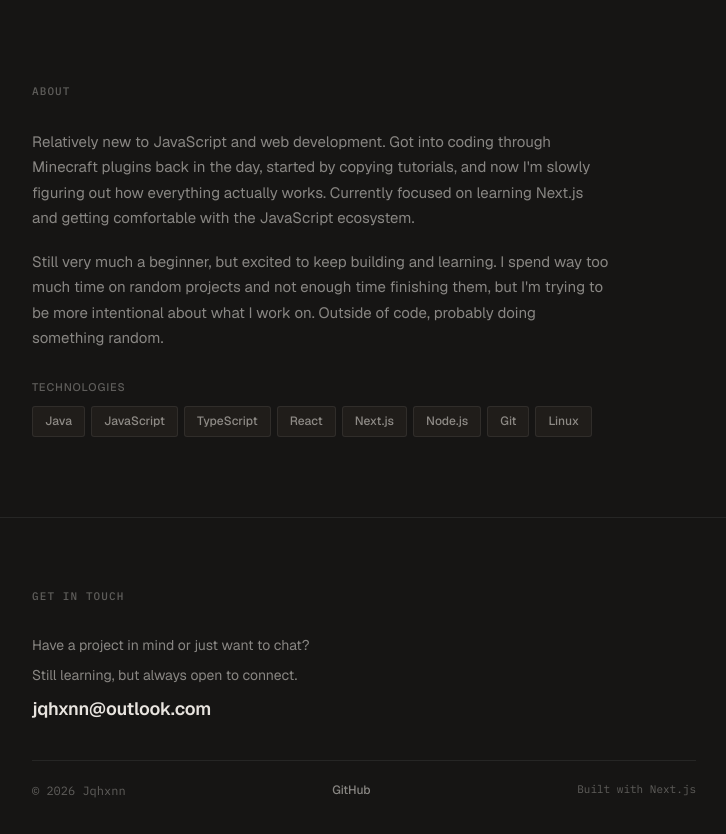
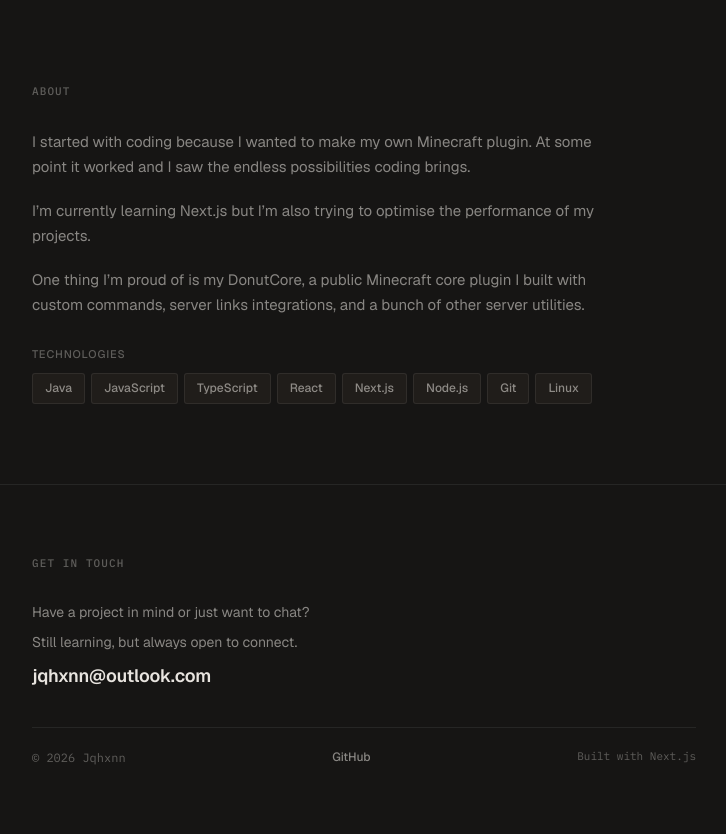
Before and after one commit to Jqhxnn/Portfolio, a Next.js app: page / in a window 1280 px wide. Shown: the part 1420-2254 px from the top of the page, without its empty margins (276-1002 px from the left). Built offline with nearby package versions, Linux system fonts and the light colour scheme.

Commit message:
Update About.jsx

```diff
--- a/components/About.jsx
+++ b/components/About.jsx
@@ -10,19 +10,17 @@ export default function About() {
 
         <div className="about fade show">
           <p className="about-text">
-            Relatively new to JavaScript and web development. Got into coding
-            through Minecraft plugins back in the day, started by copying
-            tutorials, and now I'm slowly figuring out how everything actually
-            works. Currently focused on learning Next.js and getting comfortable
-            with the JavaScript ecosystem.
+            I started with coding because I wanted to make my own Minecraft plugin.
+            At some point it worked and I saw the endless possibilities coding brings.
           </p>
 
           <p className="about-text">
-            Still very much a beginner, but excited to keep building and
-            learning. I spend way too much time on random projects and not
-            enough time finishing them, but I'm trying to be more intentional
-            about what I work on. Outside of code, probably doing something
-            random.
+            I’m currently learning Next.js but I’m also trying to optimise the performance of my projects.
+          </p>
+
+          <p className="about-text">
+            One thing I’m proud of is my DonutCore, a public Minecraft core plugin I built with custom commands,
+            server links integrations, and a bunch of other server utilities.
           </p>
 
           <div className="skills">
```
